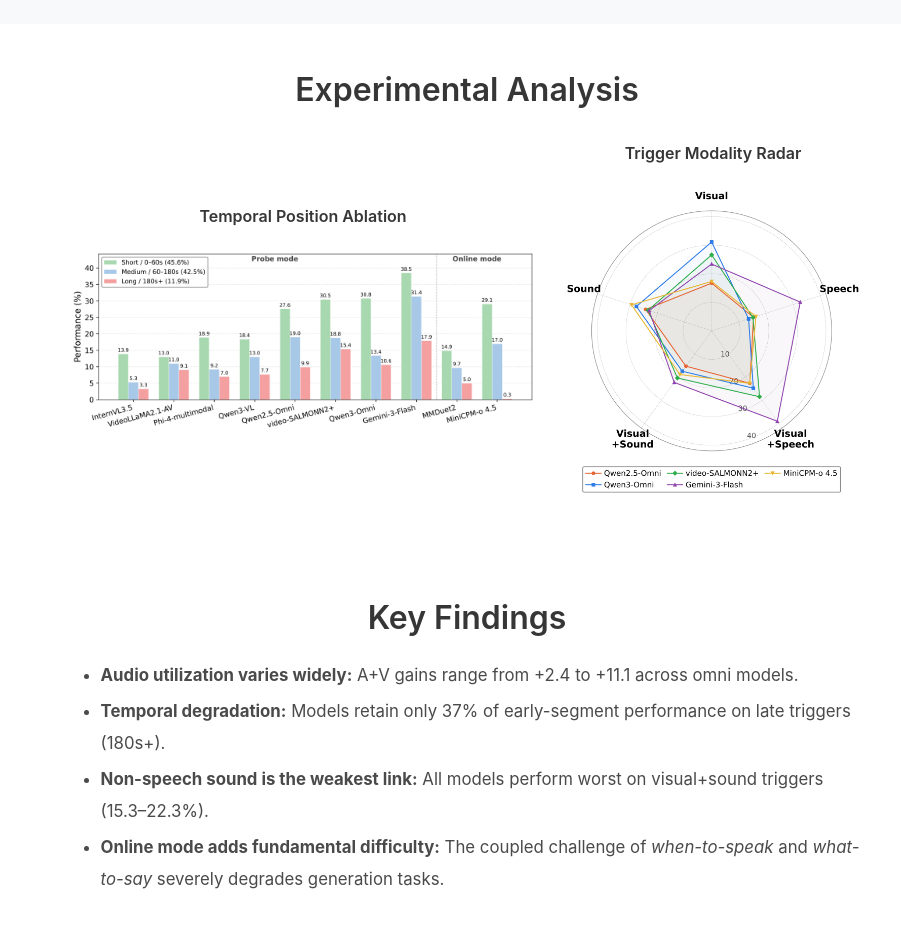
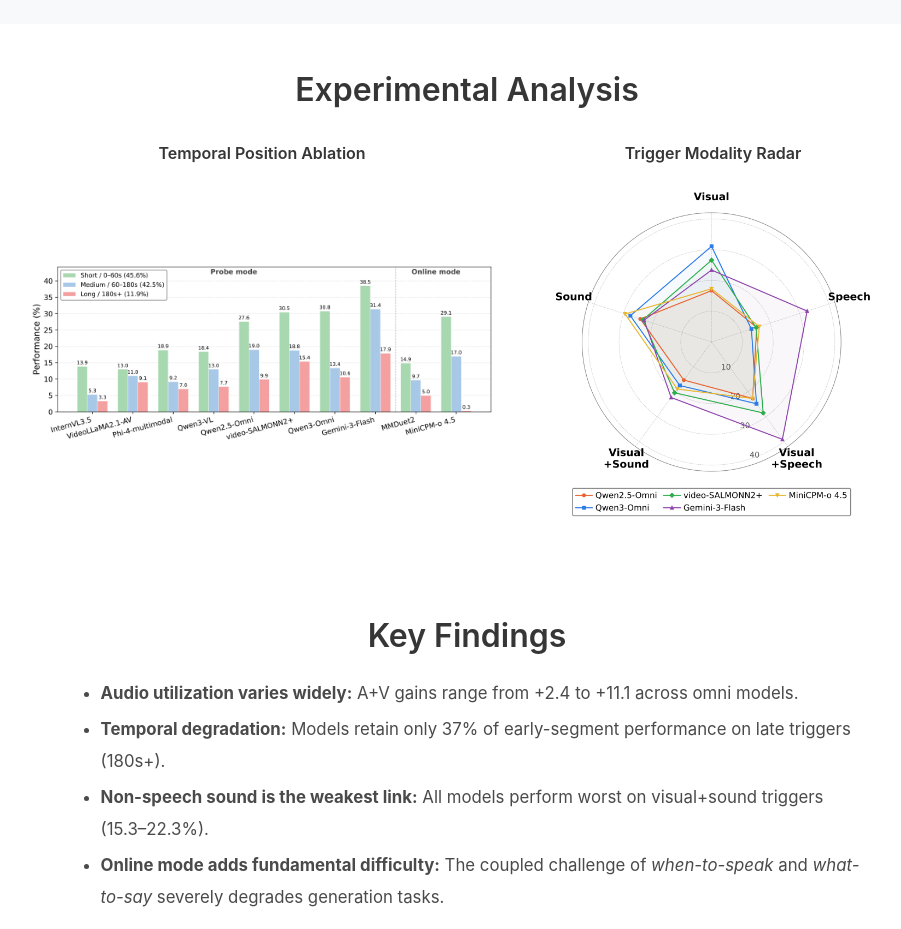
Before and after one commit to OmniPro26/OmniPro, a plain HTML site: page index.html in a window 1280 px wide. Shown: the part 3060-3989 px from the top of the page, without its empty margins (173-1074 px from the left). Drawn offline with Linux system fonts and the light colour scheme; some icons are missing; a web font is replaced by a local one.

Commit message:
Sharper Fig1 (1800px), equal-height analysis figures

```diff
--- a/index.html
+++ b/index.html
@@ -339,14 +339,18 @@
 <section class="section">
   <div class="container is-max-desktop">
     <h2 class="title is-3 has-text-centered">Experimental Analysis</h2>
-    <div class="columns is-centered is-vcentered" style="margin-top:1.5rem;">
-      <div class="column is-6 has-text-centered">
+    <div class="columns is-centered is-vcentered" style="margin-top:1.5rem; align-items:stretch;">
+      <div class="column is-6 has-text-centered" style="display:flex; flex-direction:column; justify-content:center;">
         <h4 class="title is-6">Temporal Position Ablation</h4>
-        <img src="./static/images/temporal_position_ablation.png" alt="Temporal ablation" style="width:100%; max-height:320px; object-fit:contain;">
+        <div style="flex:1; display:flex; align-items:center; justify-content:center;">
+          <img src="./static/images/temporal_position_ablation.png" alt="Temporal ablation" style="width:100%;">
+        </div>
       </div>
-      <div class="column is-4 has-text-centered">
+      <div class="column is-5 has-text-centered" style="display:flex; flex-direction:column; justify-content:center;">
         <h4 class="title is-6">Trigger Modality Radar</h4>
-        <img src="./static/images/trigger_modality_radar.png" alt="Radar" style="width:100%; max-height:320px; object-fit:contain;">
+        <div style="flex:1; display:flex; align-items:center; justify-content:center;">
+          <img src="./static/images/trigger_modality_radar.png" alt="Radar" style="width:85%;">
+        </div>
       </div>
     </div>
   </div>
```
Also changed, not shown: 1 other file.
